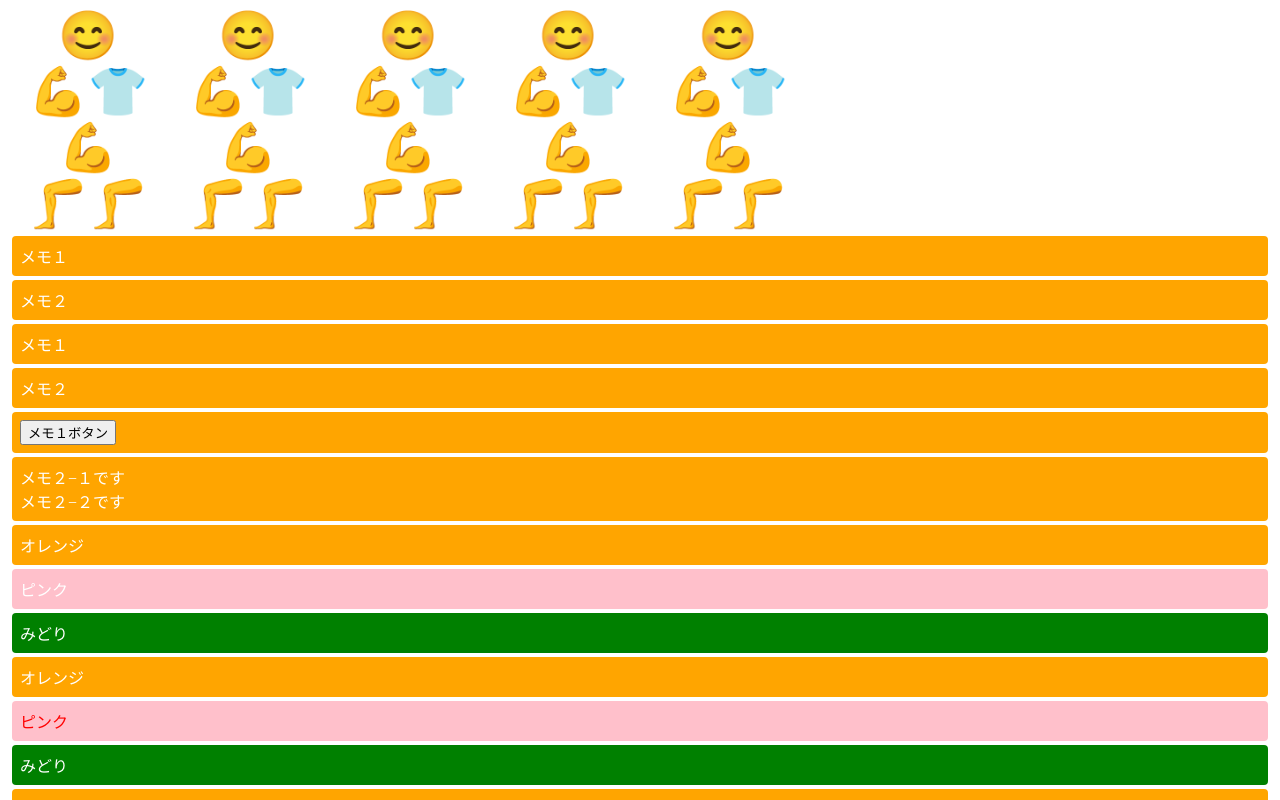
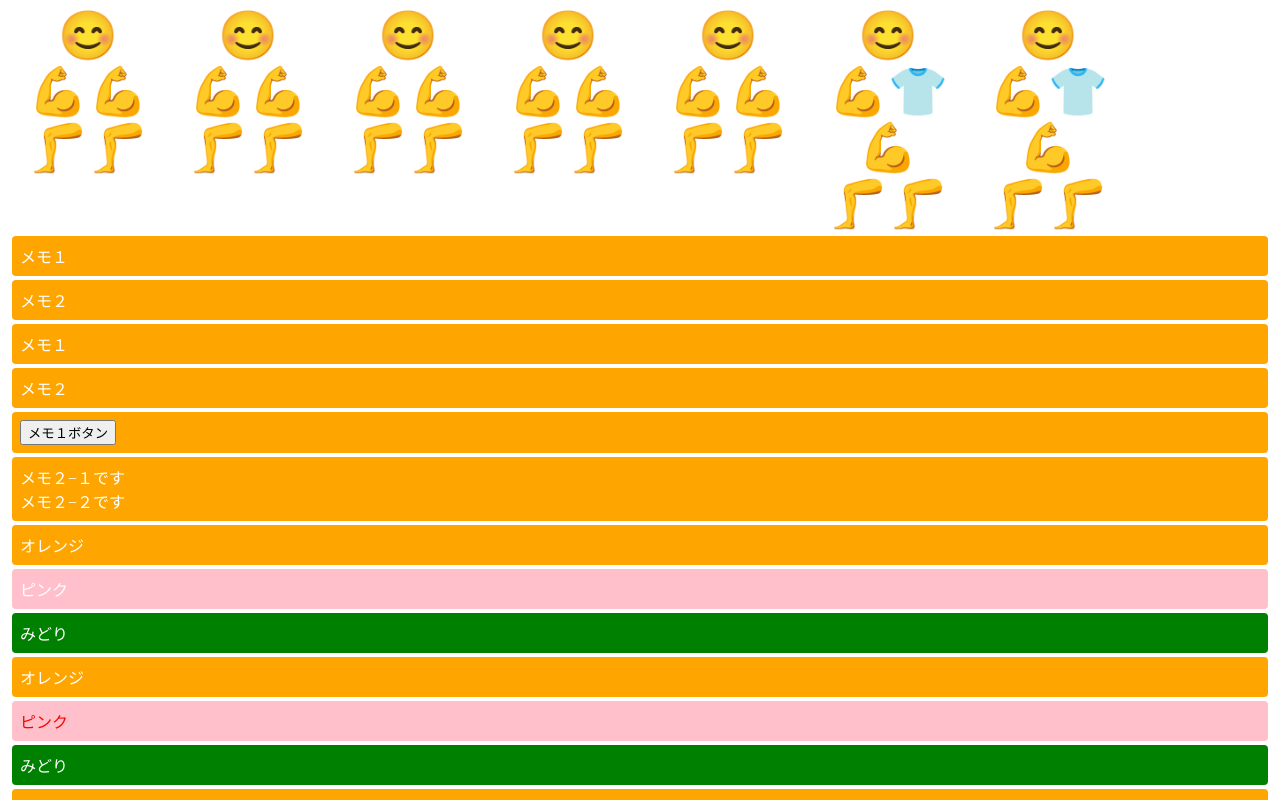
Before and after one commit to tomotakashimizu/vue-cli-sample, a Vue app: page / in a window 1280 px wide. Shown: the top 800 px of the page. Built offline with nearby package versions, Linux system fonts and the light colour scheme.

Commit message:
Human コンポーネントが着ている服を props を使って変更できるようにコード変更
発展 ★ - おしゃれヒューマン

```diff
--- a/src/App.vue
+++ b/src/App.vue
@@ -7,6 +7,9 @@
       <Human />
       <Human />
       <Human />
+
+      <human>👕</human>
+      <Human>👕</Human>
     </div>
     <div class="app">
       <!-- <simple-memo /> -->
--- a/src/components/Human.vue
+++ b/src/components/Human.vue
@@ -5,7 +5,8 @@
       <div v-else>😊</div>
     </div>
     <div class="karada" v-on:click="makeLaugh">
-      <div>💪👕💪</div>
+      <!-- <div>💪👕💪</div> -->
+      <div>💪<slot />💪</div>
     </div>
     <div class="ashi">
       <div>🦵🦵</div>
```
